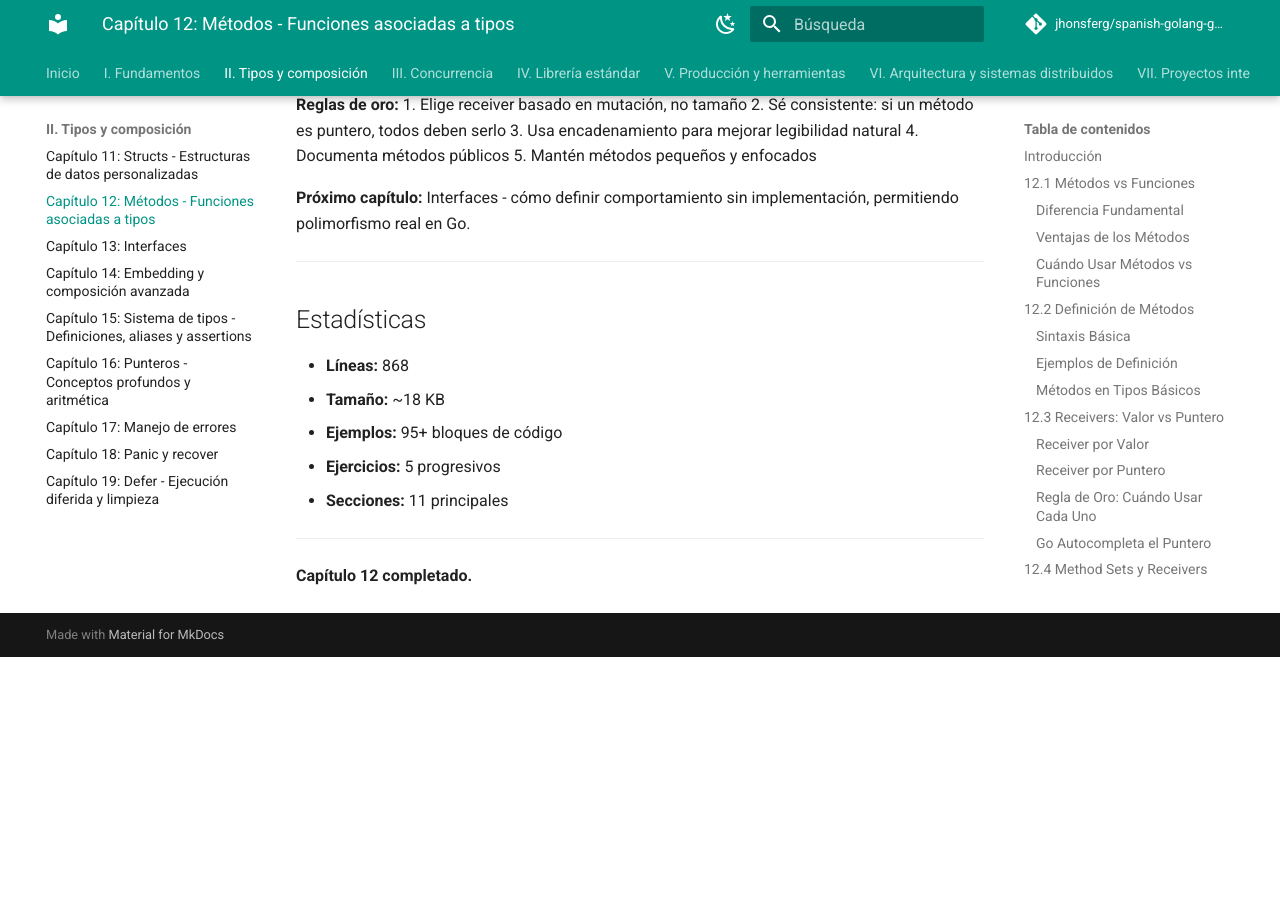
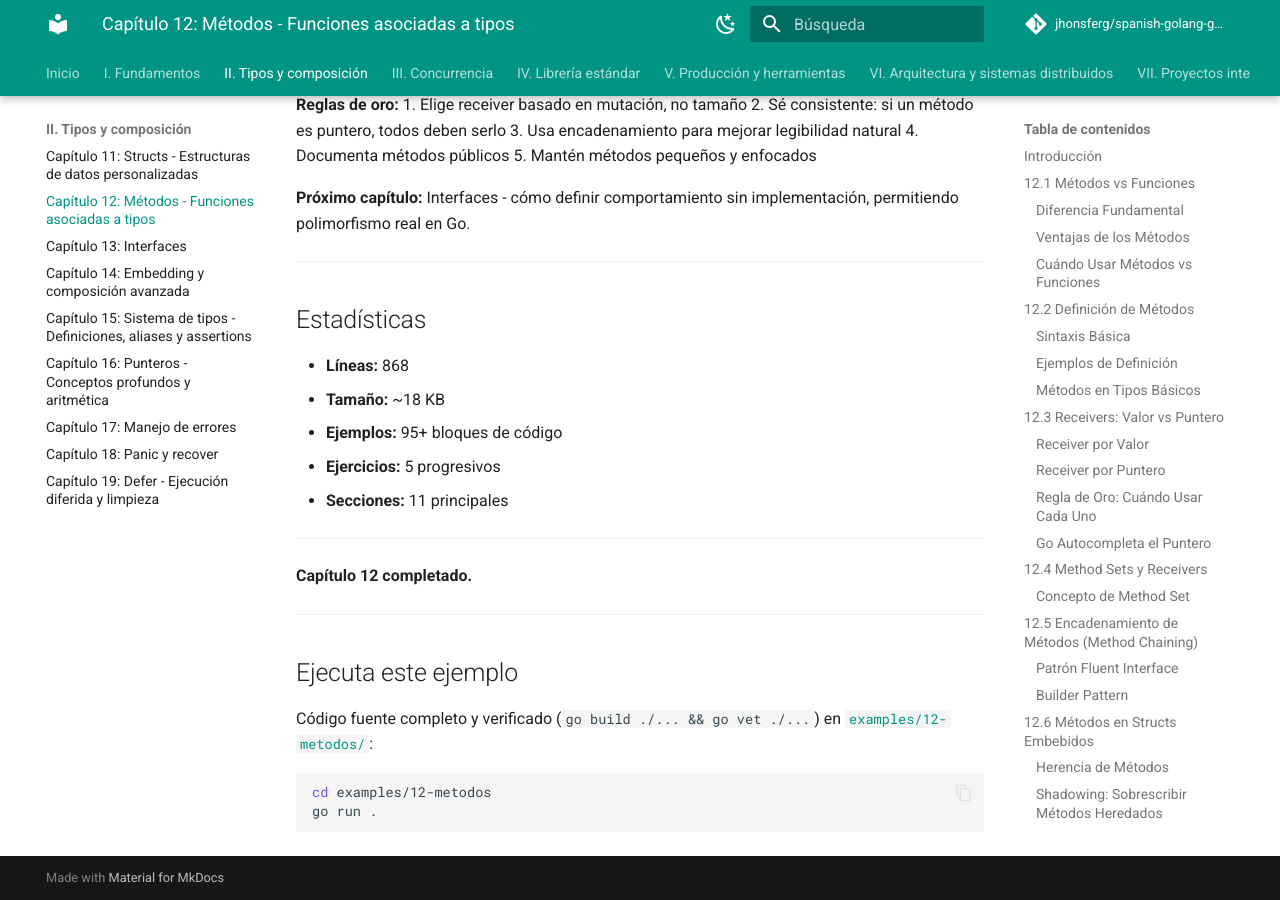
Before and after one commit to jhonsferg/spanish-golang-guide, an MkDocs documentation site: the page built from docs/02-tipos-y-composicion/12-metodos.md, in a window 1280 px wide and 900 px high, scrolled down 28138 px. Built offline with MkDocs 1.6.1 and Material for MkDocs 9.7.7, drawn with Linux system fonts in a browser that asks for light colours; comment, search, counter and statistics services are not loaded; before the commit the page ends 28795 px from its top, so only the background shows below that.

Commit message:
docs: enlazar ejemplo ejecutable en el capítulo 12

````diff
--- a/docs/02-tipos-y-composicion/12-metodos.md
+++ b/docs/02-tipos-y-composicion/12-metodos.md
@@ -1454,3 +1454,15 @@
 ---
 
 **Capítulo 12 completado.**
+
+---
+
+## Ejecuta este ejemplo
+
+Código fuente completo y verificado (`go build ./... && go vet ./...`) en
+[`examples/12-metodos/`](https://github.com/jhonsferg/spanish-golang-guide/tree/main/examples/12-metodos):
+
+```bash
+cd examples/12-metodos
+go run .
+```
````
